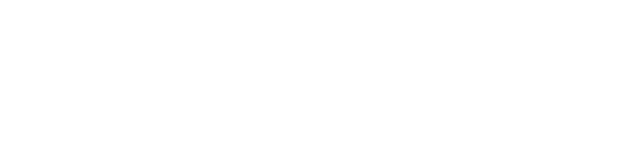
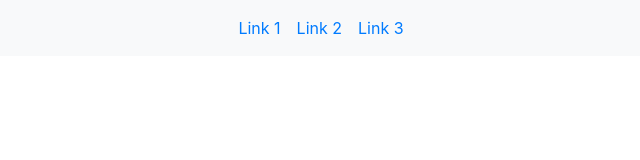
Before and after one commit to Davids-web/bs4, a plain HTML site: page main.html in a window 1280 px wide. Shown: the whole page, without its empty margins (319-959 px from the left). Drawn offline with nearby package versions, Linux system fonts and the light colour scheme.

Commit message:
some beter

```diff
--- a/main.html
+++ b/main.html
@@ -12,8 +12,22 @@
 
 </head>
 <body>
-<div class="container bg-light">
+<nav class="navbar navbar-expand-sm bg-light navbar-warning justify-content-center">
 
+
+  <ul class="navbar-nav">
+    <li class="nav-item">
+      <a class="nav-link" href="#">Link 1</a>
+    </li>
+    <li class="nav-item">
+      <a class="nav-link" href="#">Link 2</a>
+    </li>
+    <li class="nav-item">
+      <a class="nav-link" href="#">Link 3</a>
+    </li>
+  </ul>
+
+</nav>
 
 </body>
 </html>
```
Also changed, not shown: pv.html (+0 -7 lines).
